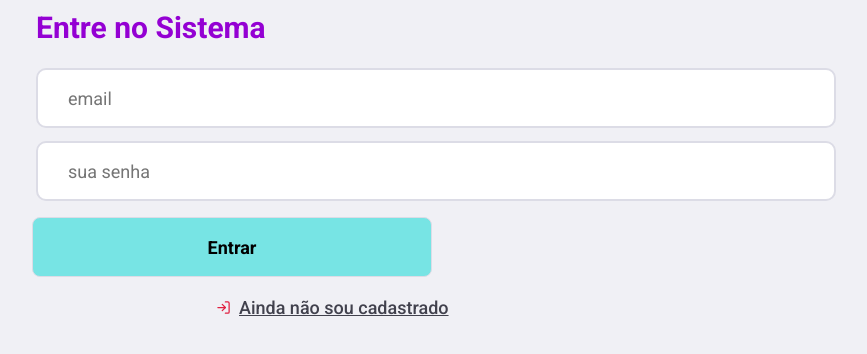
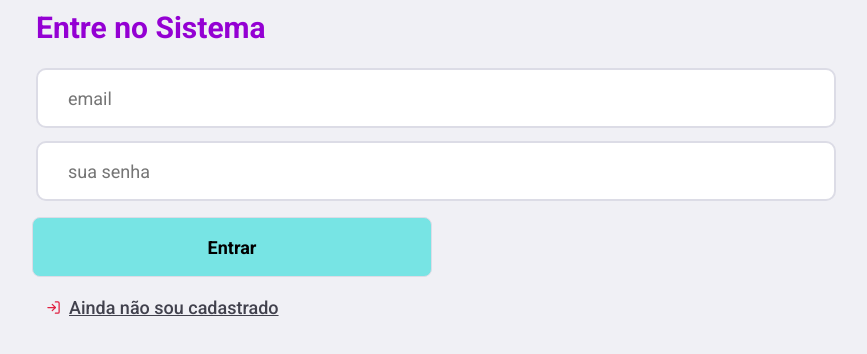
Before and after one commit to Esdrassousa/ACS-frontend, a React (Create React App) app: page / in a window 1280 px wide. Shown: the top 354 px of the page, without its empty margins (199-1066 px from the left). Built offline with nearby package versions, Linux system fonts and the light colour scheme; no server answers.

Commit message:
marginleft botao

```diff
--- a/src/pages/Logon/styles.css
+++ b/src/pages/Logon/styles.css
@@ -45,12 +45,13 @@
     margin-top: 30px;
     color: #41414d;
     font-size: 18px;
-    margin: 20px  200px 0 200px ;
+    margin: 20px  200px 0 10px ;
     font-weight: 500;
     transition: opacity 0.2s;
 }
 
 .logon-container section.form form a svg{
+    margin-left: 20px;
     margin-right: 8px;
 }
 
```
